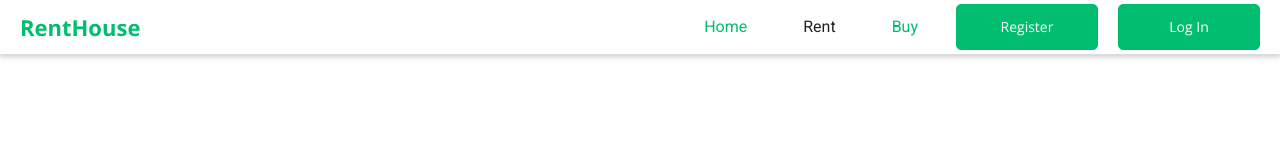
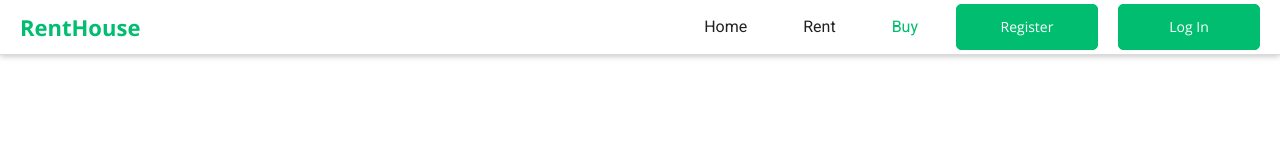
Before and after one commit to akarambizi/Amazu, a React (Create React App) app: page /buy in a window 1280 px wide. Shown: the top 160 px of the page. Built offline with nearby package versions, Linux system fonts and the light colour scheme; a web font is replaced by a local one.

Commit message:
added exact to navlink in the header

```diff
--- a/src/components/Header.js
+++ b/src/components/Header.js
@@ -186,7 +186,7 @@ function Header({ location }) {
                 <HeaderNav isNavVisible={isNavVisible}>
                     <ul>
                         <li>
-                            <NavLink to="/" activeClassName="active" onClick={() => setIsNavVisible(false)}>
+                            <NavLink to="/" exact activeClassName="active" onClick={() => setIsNavVisible(false)}>
                                 Home
                             </NavLink>
                         </li>
```
